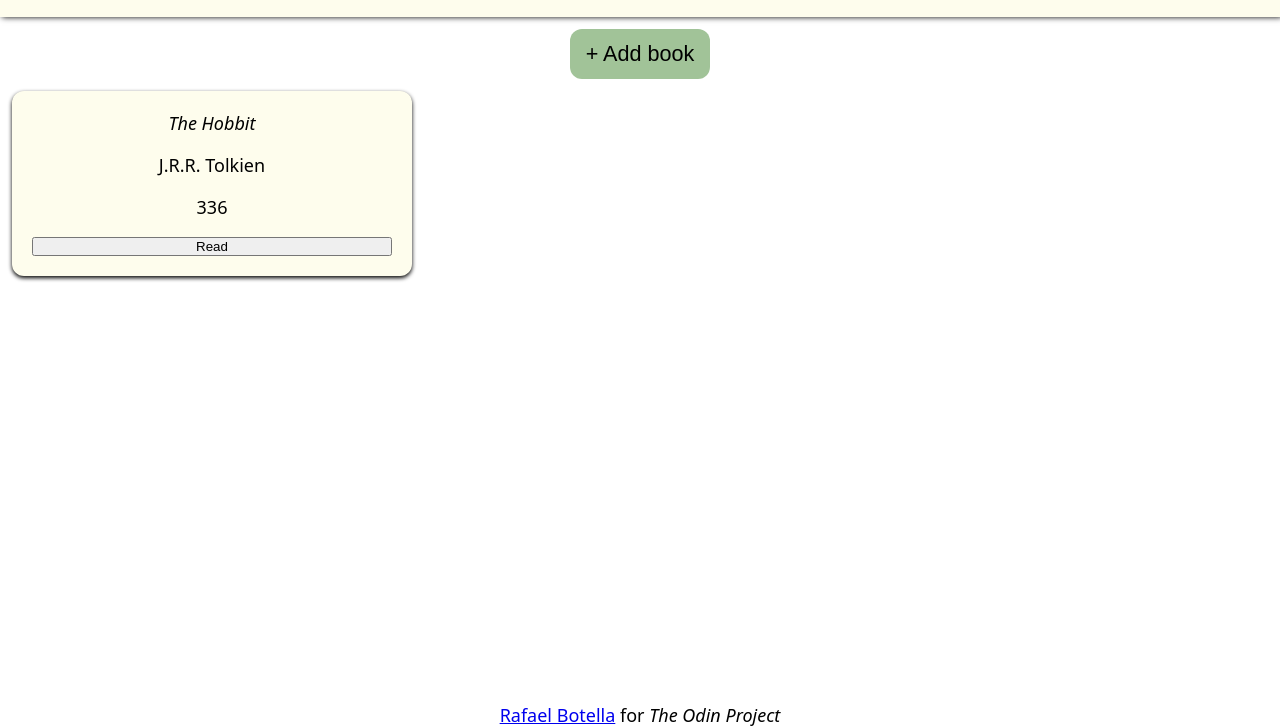
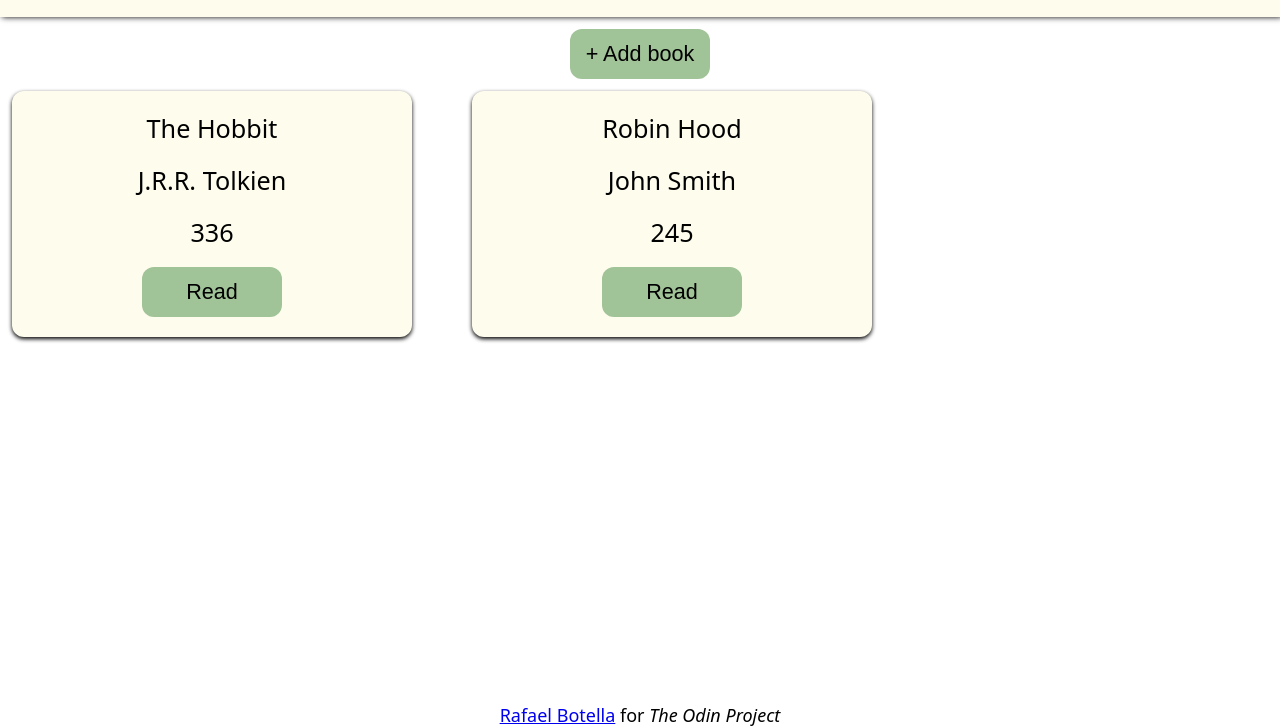
Before and after one commit to rafabo7/top-library, a plain HTML site: page index.html in a window 1280 px wide. Both pictures are taken after a click on the button "+ Add book". Shown: the part 73-800 px from the top of the page. Drawn offline with Linux system fonts and the light colour scheme.

Commit message:
Begin with the logic. For the moment all the actions are link to one button for making sure everything works... but not everything works (as intended at least)

```diff
--- a/index.html
+++ b/index.html
@@ -16,11 +16,11 @@
     </header>
 
     <main>
-        <button class="primary-button">+ Add book</button>
+        <button class="primary-button new">+ Add book</button>
 
         <section class="books-grid">
             <article class="card">
-                <p class="card-title"><em>The Hobbit</em></p>
+                <p class="card-title">The Hobbit</p>
                 <p class="card-author">J.R.R. Tolkien</p>
                 <p class="card-pages">336</p>
                 <button class="read secondary-button">Read</button>
--- a/script.js
+++ b/script.js
@@ -1,7 +1,53 @@
 const myLibrary = [];
+const booksGrid = document.querySelector(".books-grid")
+
+const readButton = document.createElement('button')
+readButton.classList.add('secondary-button', 'read')
+readButton.textContent = "Read"
+
+
 
 function Book(title, author, pages) {
     this.title = title;
     this. author = author;
     this.pages = pages;
+    this.read = true;
+
+
 }
+
+Book.prototype.toString = function bookToString () {
+    return `${this.title} by ${this.author}`
+}
+
+const newButton = document.querySelector(".new")
+newButton.addEventListener('click', () => {
+    const newBook = new Book('Robin Hood', 'John Smith', 245)
+    myLibrary.push(newBook)
+    alert(newBook.toString())
+    console.table(myLibrary)
+
+    myLibrary.forEach((item) => {
+        const card = document.createElement('article')
+        card.classList.add("card")
+
+
+
+        const title = document.createElement("p")
+        const author = document.createElement("p")
+        const pages = document.createElement("p")
+
+        title.textContent = item.title
+        author.textContent = item.author
+        pages.textContent = item.pages
+
+        card.appendChild(title)
+        card.appendChild(author)
+        card.appendChild(pages)
+        card.appendChild(readButton)
+
+
+
+        booksGrid.appendChild(card)
+    })
+})
--- a/style.css
+++ b/style.css
@@ -53,13 +53,16 @@ main {
     padding: 20px;
     border-radius: 12px;
 
+    font-size: 1.4rem;
+
     display: flex;
     flex-direction: column;
+    align-items: center;
     justify-content: space-evenly;
     gap: 18px;
 }
 
-.primary-button {
+.primary-button, .secondary-button {
     font-size: 1.2rem;
     padding: 12px;
     width: 140px;
```
